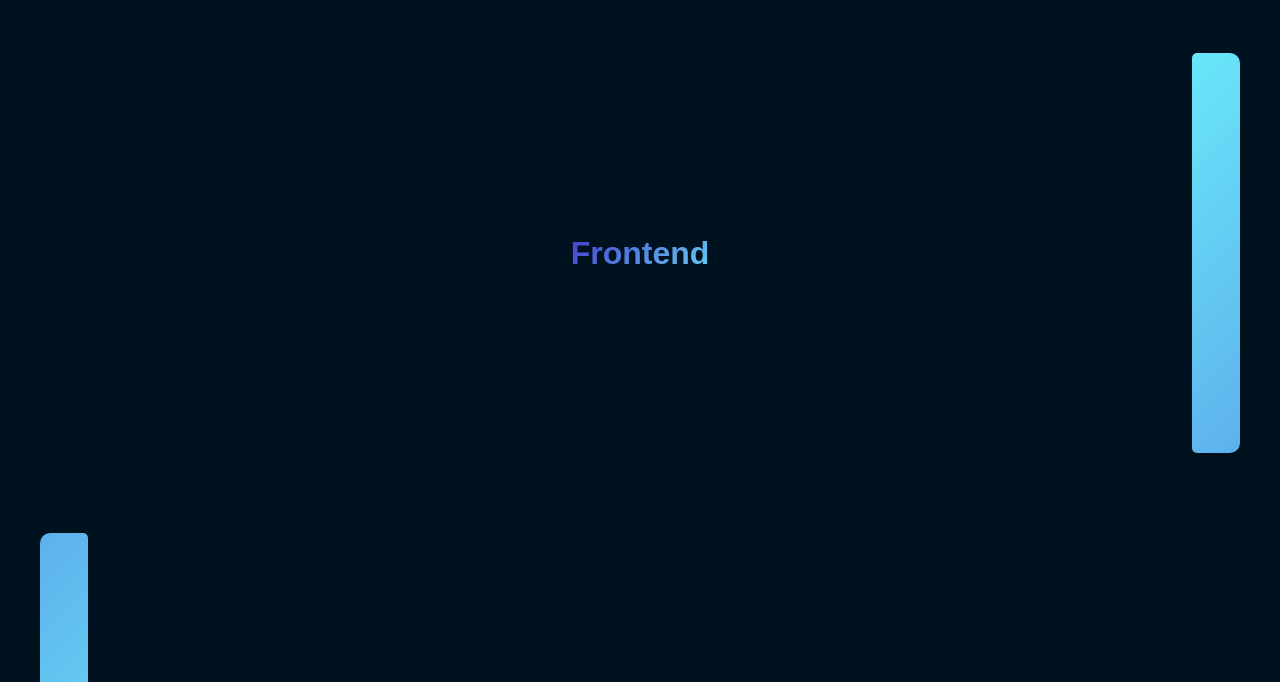
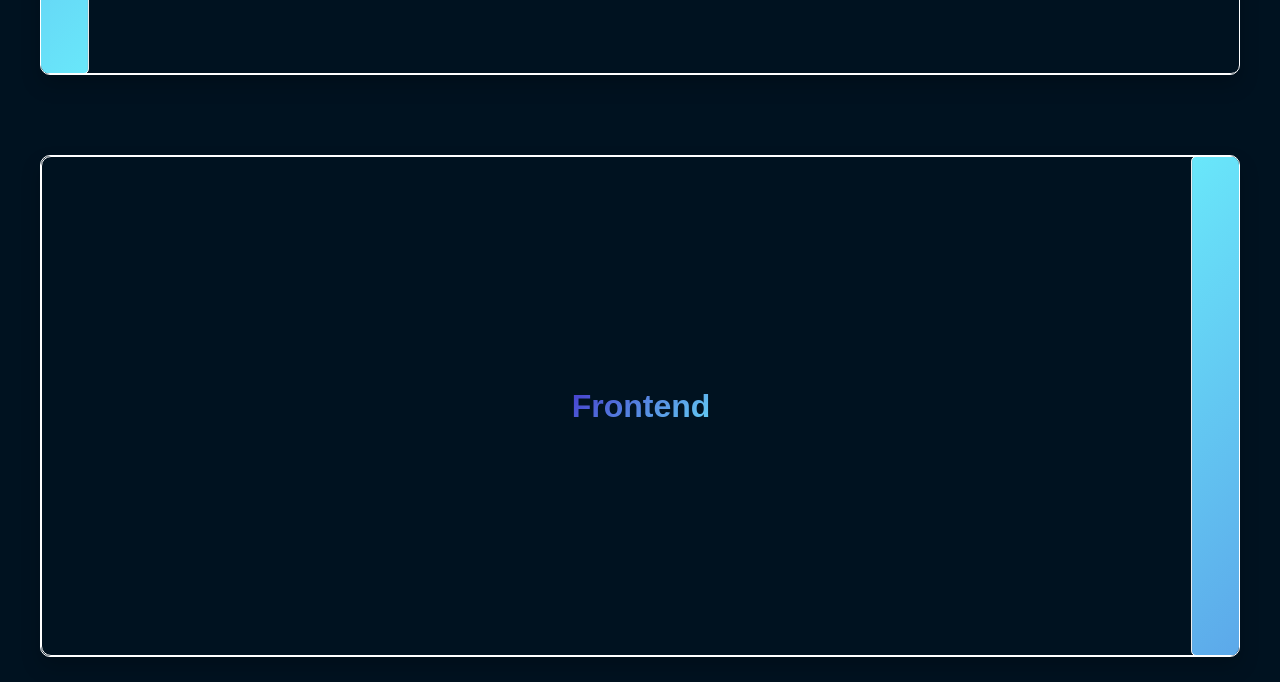
Before and after one commit to Fables7/founders-and-coders-showcase, a plain HTML site: page index.html in a window 1280 px wide. Shown: the part 2831-3513 px from the top of the page. Drawn offline with Linux system fonts and the light colour scheme.

Commit message:
Fixed issues with card sizing when screen width decreases

```diff
--- a/styles.css
+++ b/styles.css
@@ -5,14 +5,6 @@ body {
   background-color: #001220;
   margin: 0;
   padding: 0;
-  /* padding: 20px; */
-
-  /* background-image: url("public/layered-waves2.svg");
-  aspect-ratio: 960/300;
-  background-repeat: no-repeat;
-  background-size: cover;
-  background-position: center; */
-
   display: flex;
   flex-direction: column;
   align-items: center;
@@ -210,7 +202,6 @@ header h2 {
   display: flex;
   flex-direction: column;
   align-items: flex-start;
-  margin-bottom: 5rem;
 }
 
 /* logos img */
@@ -284,15 +275,18 @@ header h2 {
   position: relative;
   border-radius: 10px;
   box-shadow: 0 10px 20px rgba(0, 0, 0, 0.2);
-  /* border: 1px solid #fff; */
+  border: 1px solid #fff;
   overflow: hidden;
+  display: flex;
+  justify-content: center;
 }
 
 .card {
   width: 100%;
   height: 100%;
   border-radius: inherit;
-  position: relative;
+  /* position: relative; */
+  border: 1px solid #fff;
 }
 
 .card .front-content {
@@ -342,6 +336,7 @@ header h2 {
   left: 0;
   width: 100%;
   height: 100%;
+  border: 1px solid #fff;
   display: flex;
   flex-direction: row;
   align-items: center;
@@ -374,43 +369,6 @@ header h2 {
 
 .card:hover .front-content p {
   opacity: 0;
-}
-
-/* media queries */
-
-@media (min-width: 1219px) {
-  header,
-  .about-me {
-    flex-direction: row;
-    justify-content: space-around;
-    max-width: 1700px;
-  }
-  .about-me div {
-    margin-bottom: 0;
-  }
-
-  .profile {
-    margin-bottom: 0;
-  }
-
-  .img-hello {
-    width: 100%;
-    height: 100%;
-    max-height: 700px;
-  }
-
-  .img-why {
-    width: 500px;
-    height: 500px;
-  }
-
-  .why-div {
-    flex-direction: row;
-  }
-
-  .profile {
-    margin-right: 2.5rem;
-  }
 }
 
 @keyframes slide-left {
@@ -482,3 +440,48 @@ header h2 {
   display: inline-block;
   animation: 15s slide-right infinite linear;
 }
+
+/* media queries */
+
+@media (min-width: 1219px) {
+  header,
+  .about-me {
+    flex-direction: row;
+    justify-content: space-around;
+    max-width: 1700px;
+  }
+  .about-me div {
+    margin-bottom: 0;
+  }
+
+  .profile {
+    margin-bottom: 0;
+  }
+
+  .img-hello {
+    width: 100%;
+    height: 100%;
+    max-height: 700px;
+  }
+
+  .img-why {
+    width: 500px;
+    height: 500px;
+  }
+
+  .why-div {
+    flex-direction: row;
+  }
+
+  .profile {
+    margin-right: 2.5rem;
+  }
+}
+
+@media (min-width: 1219px) and (max-width: 1470px) {
+  .card-container {
+    height: 500px;
+  }
+}
+
+/*  */
```
